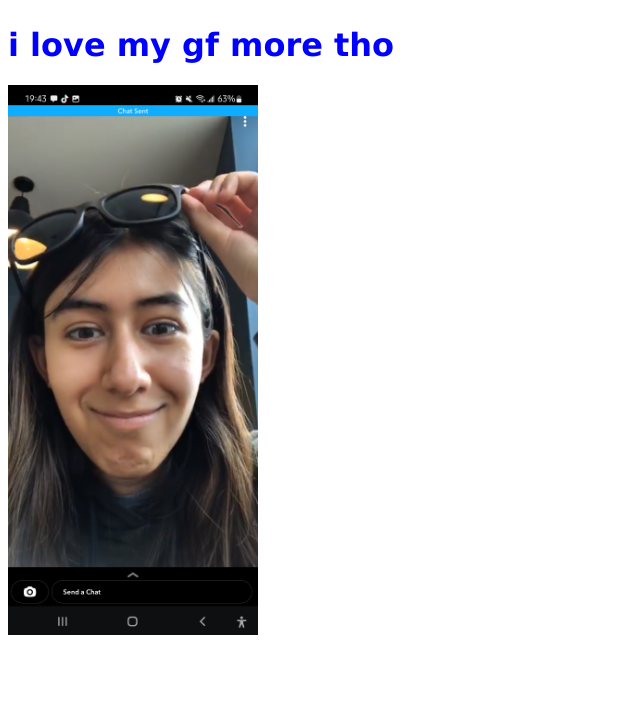
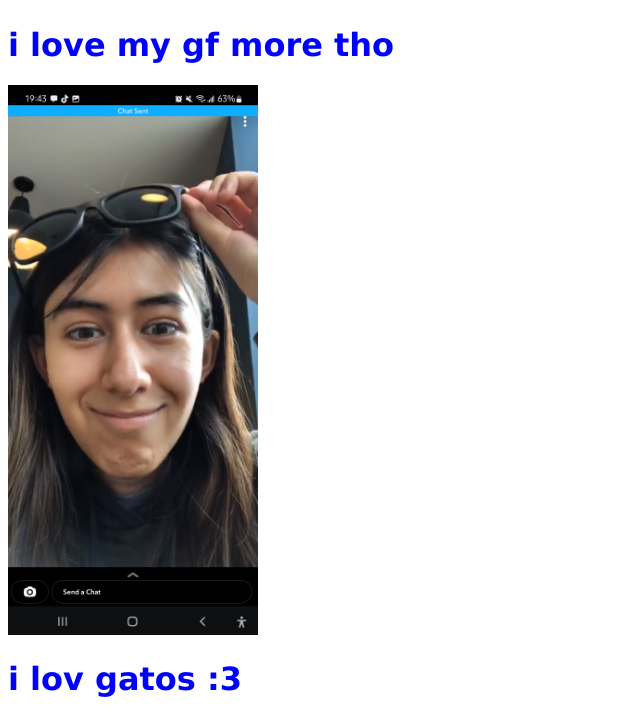
Before and after one commit to DJ5SNPZX500/DJ5SNPZX500.github.io, a plain HTML site: page index.html in a window 1280 px wide. Shown: the part 1273-1993 px from the top of the page, without its empty margins (0-640 px from the left). Before the commit the page ends 1920 px from the top, so only its background shows below. Drawn offline with Linux system fonts and the light colour scheme.

Commit message:
index.html 14/7/23
adding lov gatos line

```diff
--- a/index.html
+++ b/index.html
@@ -6,7 +6,7 @@
     </audio>
 
     <head>
-        <title>titties</title>
+        <title>yiddies</title>
         <link rel="stylesheet" href="style.css">
         <script src="script.js"></script>
     </head>
@@ -21,6 +21,7 @@
         <img src="i lov selena.jpg" alt="selena" style="width:250px;height:400px;">
         <h1> i love my gf more tho</h1>
         <img src="lesly.png" alt="lesly yass" style="width:250px;height:550px;">
+        <h1> i lov gatos :3 </h1>
 
     </body>
 </html>
```
